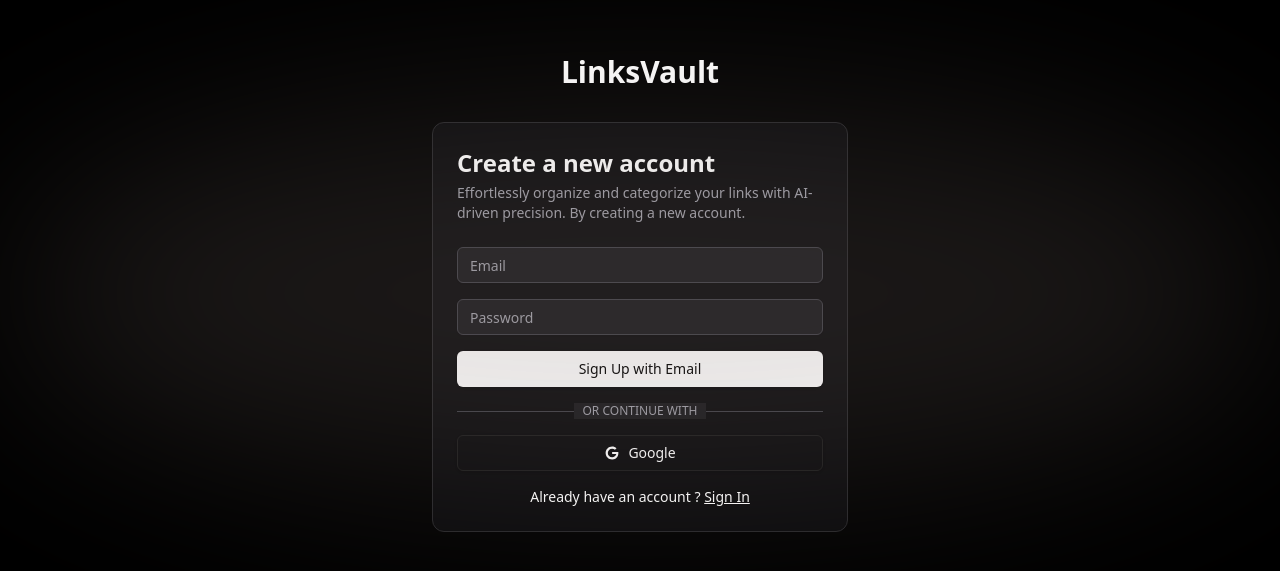
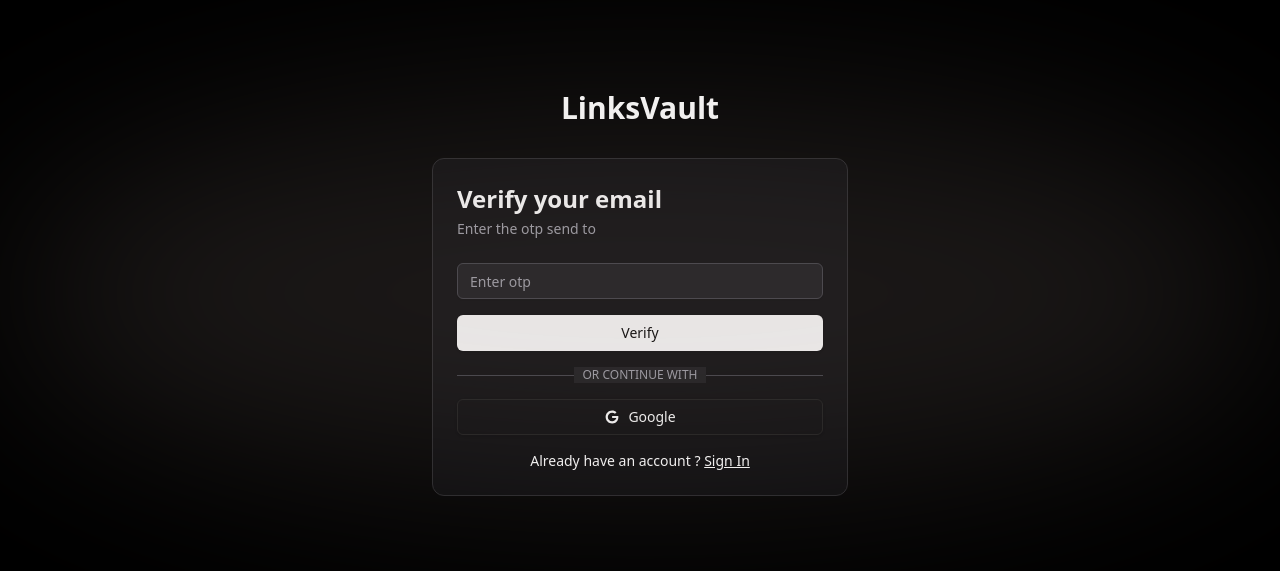
Before and after one commit to subhajitorrin/LinkVault-SaaS, a Next.js app: page /signup in a window 1280 px wide. Shown: the part 107-678 px from the top of the page. Built offline with nearby package versions, Linux system fonts and the light colour scheme; no server answers.

Commit message:
update page.tsx

```diff
--- a/app/signup/page.tsx
+++ b/app/signup/page.tsx
@@ -14,7 +14,7 @@
   const { isLoaded, signUp, setActive } = useSignUp();
   const [password, setPassword] = useState("");
   const [emailAddress, setEmailAddress] = useState("");
-  const [pendingVerify, setPendingVerify] = useState(false);
+  const [pendingVerify, setPendingVerify] = useState(true);
   const [otp, setOtp] = useState("");
   const [error, setError] = useState("");
   const [showPassword, setShowPassword] = useState(false);
@@ -27,7 +27,6 @@
       toast.error("Please fill in all fields");
       return;
     }
-
     try {
       await signUp.create({
         emailAddress,
@@ -68,6 +67,67 @@
         <div className="text-center mb-8">
           <h1 className="text-3xl font-semibold text-white">LinksVault</h1>
         </div>
+
+        {pendingVerify ? (
+          <Card className="bg-zinc-950 border-zinc-800">
+            <CardHeader className="space-y-1">
+              <h2 className="text-2xl font-semibold text-white">
+                Verify your email
+              </h2>
+              <p className="text-zinc-400 text-sm">
+                Enter the otp send to {emailAddress}
+              </p>
+            </CardHeader>
+            <CardContent className="space-y-4">
+              <div className="space-y-4">
+                <Input
+                  onChange={(e) => setOtp(e.target.value)}
+                  className="bg-zinc-900 border-zinc-700 text-white placeholder:text-zinc-400"
+                  placeholder="Enter otp"
+                  type="text"
+                />
+              </div>
+
+              <Button
+                onClick={handleVerify}
+                className="w-full bg-white text-black hover:bg-zinc-200"
+              >
+                Verify
+              </Button>
+
+              <div className="relative">
+                <div className="absolute inset-0 flex items-center">
+                  <span className="w-full border-t border-zinc-700" />
+                </div>
+                <div className="relative flex justify-center text-xs uppercase">
+                  <span className="bg-zinc-900 px-2 text-zinc-400">
+                    or continue with
+                  </span>
+                </div>
+              </div>
+              <Button className="w-full text-white bg-zinc-950 border border-[#1c1c1c]">
+                <svg
+                  xmlns="http://www.w3.org/2000/svg"
+                  x="0px"
+                  y="0px"
+                  width="64"
+                  height="64"
+                  viewBox="0 0 64 64"
+                  className="fill-white"
+                >
+                  <path d="M 32.521484 6 C 18.158484 6 6.515625 17.642 6.515625 32 C 6.515625 46.358 18.158484 58 32.521484 58 C 54.209484 58 59.098453 37.865969 57.064453 27.667969 L 51.181641 27.667969 L 49.269531 27.667969 L 32.515625 27.667969 L 32.515625 36.333984 L 49.279297 36.333984 C 47.351759 43.804816 40.588119 49.332031 32.515625 49.332031 C 22.943625 49.332031 15.181641 41.572 15.181641 32 C 15.181641 22.428 22.943625 14.667969 32.515625 14.667969 C 36.868625 14.667969 40.834906 16.283594 43.878906 18.933594 L 50.033203 12.779297 C 45.410203 8.5672969 39.266484 6 32.521484 6 z"></path>
+                </svg>{" "}
+                Google
+              </Button>
+              <p className="text-white text-sm text-center">
+                Already have an account ?{" "}
+                <Link href="/signin" className="underline">
+                  Sign In
+                </Link>
+              </p>
+            </CardContent>
+          </Card>
+        ) : (
           <Card className="bg-zinc-950 border-zinc-800">
             <CardHeader className="space-y-1">
               <h2 className="text-2xl font-semibold text-white">
@@ -133,6 +193,7 @@
               </p>
             </CardContent>
           </Card>
+        )}
       </div>
       <div className="w-full h-3/6 absolute rounded-[50%] radial--blur opacity-20 mx-10 pointer-events-none" />
     </div>
```
Lines whose indentation alone changed are shown as unchanged.
